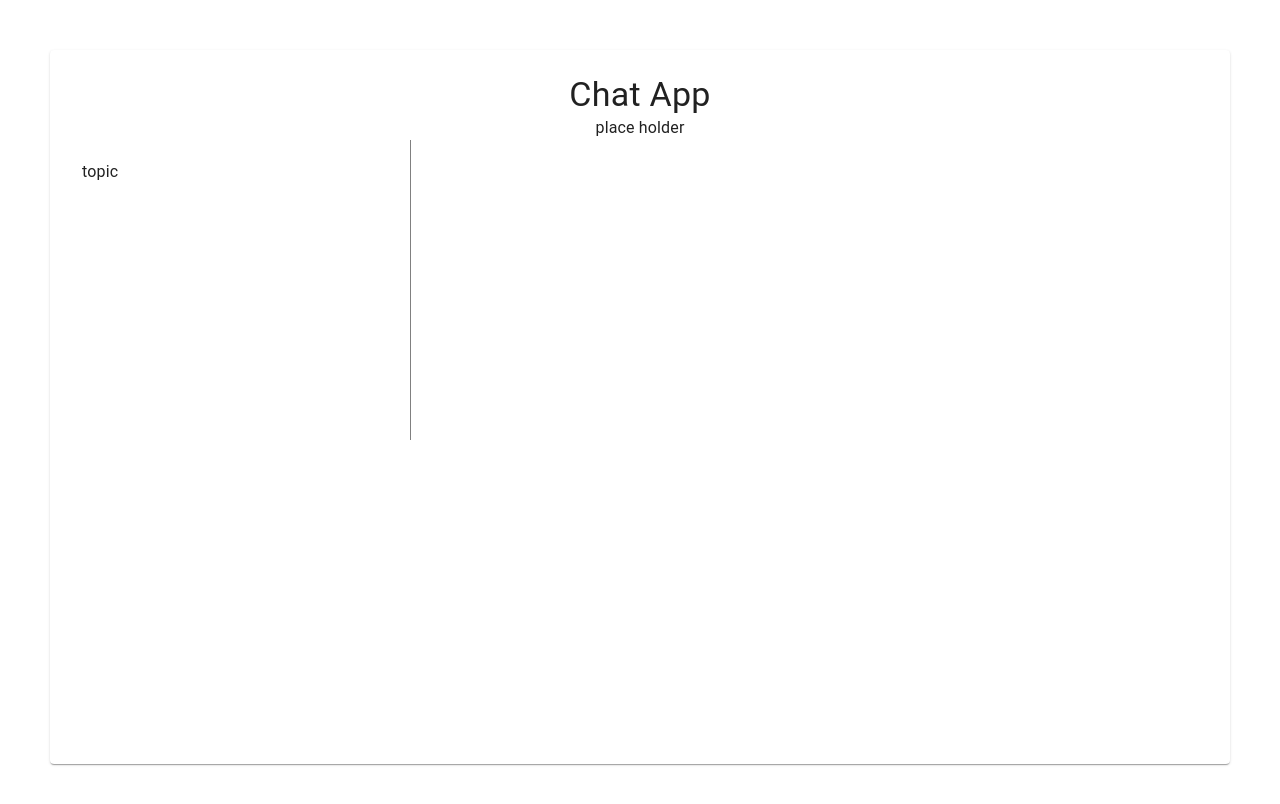
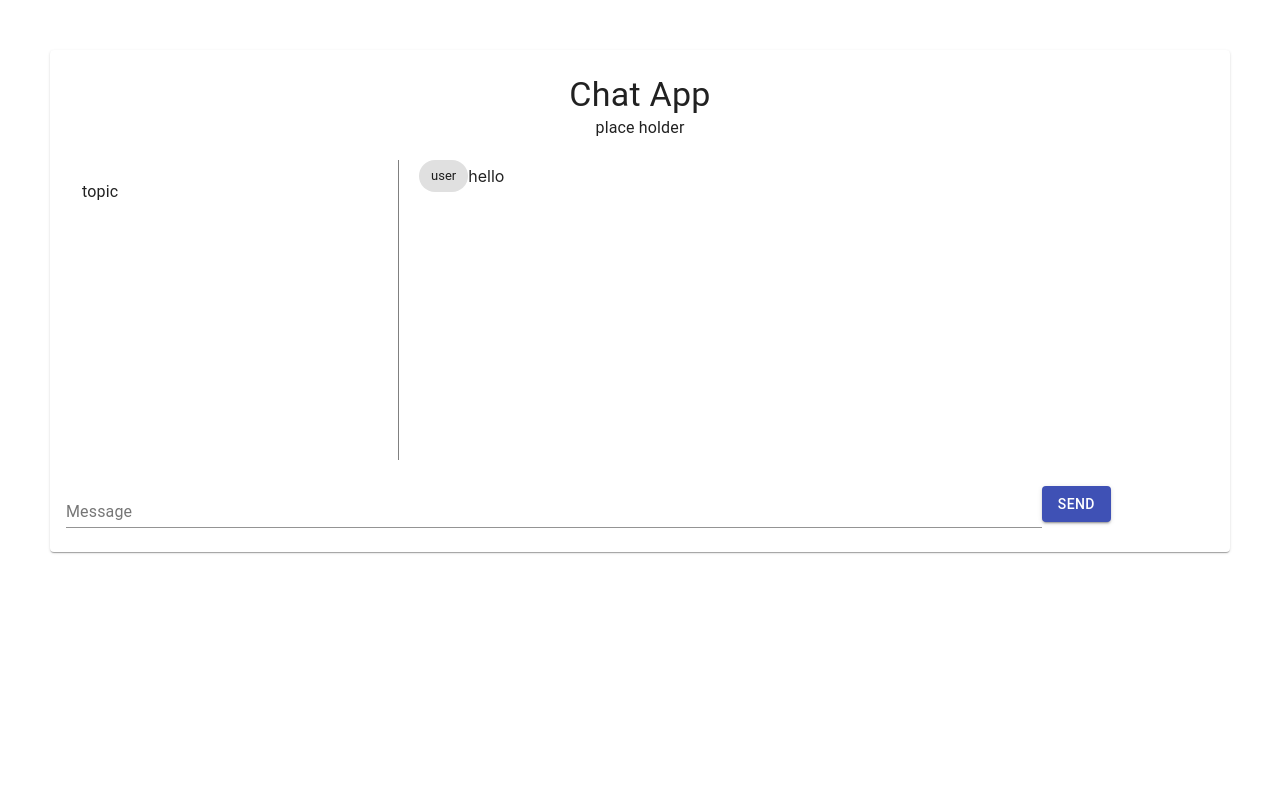
Before and after one commit to IvanTorresMia/LiveChat-withReact, a React (Create React App) app in the folder client/: page / in a window 1280 px wide. Shown: the top 804 px of the page. Built offline with nearby package versions, Linux system fonts and the light colour scheme.

Commit message:
some more styling for front end

```diff
--- a/client/src/Components/Dashboard.js
+++ b/client/src/Components/Dashboard.js
@@ -1,11 +1,13 @@
-import React from "react";
+import React, { useState } from "react";
 import { makeStyles } from "@material-ui/core/styles";
 import Paper from "@material-ui/core/Paper";
 import Typography from "@material-ui/core/Typography";
 import List from "@material-ui/core/List";
 import ListItem from "@material-ui/core/ListItem";
 import ListItemText from "@material-ui/core/ListItemText";
-import Chip from '@material-ui/core/Chip';
+import Chip from "@material-ui/core/Chip";
+import Button from "@material-ui/core/Button";
+import TextField from '@material-ui/core/TextField';
 
 const useStyles = makeStyles((theme) => ({
   root: {
@@ -14,7 +16,7 @@ const useStyles = makeStyles((theme) => ({
   },
   flex: {
     display: "flex",
-    height: "300px",
+    alignItems: "center",
   },
   topicsWindow: {
     width: "30%",
@@ -23,6 +25,8 @@ const useStyles = makeStyles((theme) => ({
   },
   chatWindow: {
     width: "70%",
+    height: "300px",
+    padding: "20px",
   },
   chatBox: {
     width: "85%",
@@ -35,6 +39,8 @@ const useStyles = makeStyles((theme) => ({
 const Dashboard = () => {
   const classes = useStyles();
 
+  const [textValue, changeTextValue] = useState('')
+
   return (
     <div>
       <Paper className={classes.root}>
@@ -45,7 +51,7 @@ const Dashboard = () => {
         <div className={classes.flex}>
           <div className={classes.topicsWindow}>
             <List>
-              {['topic'].map((topic) => (
+              {["topic"].map((topic) => (
                 <ListItem key={topic} button>
                   <ListItemText primary={topic} />
                 </ListItem>
@@ -53,17 +59,20 @@ const Dashboard = () => {
             </List>
           </div>
           <div className={classes.chatWindow}>
-                {
-                    [{from: 'user', msg: 'hello'}].map((chat) => (
-                        <div className={classes.flex}>
-
-                        </div>
-                    ))
-                }
-
+            {[{ from: "user", msg: "hello" }].map((chat, i) => (
+              <div key={i} className={classes.flex}>
+                <Chip label={chat.from} />
+                <Typography variant="p">{chat.msg}</Typography>
+              </div>
+            ))}
           </div>
         </div>
-        <div className={classes.flex}></div>
+        <div className={classes.flex}>
+        <TextField className={classes.chatBox} id="standard-basic" label="Message" value={textValue} onChange={e => changeTextValue(e.target.value)}/>
+          <Button variant="contained" color="primary">
+            Send
+          </Button>
+        </div>
       </Paper>
     </div>
   );
```
